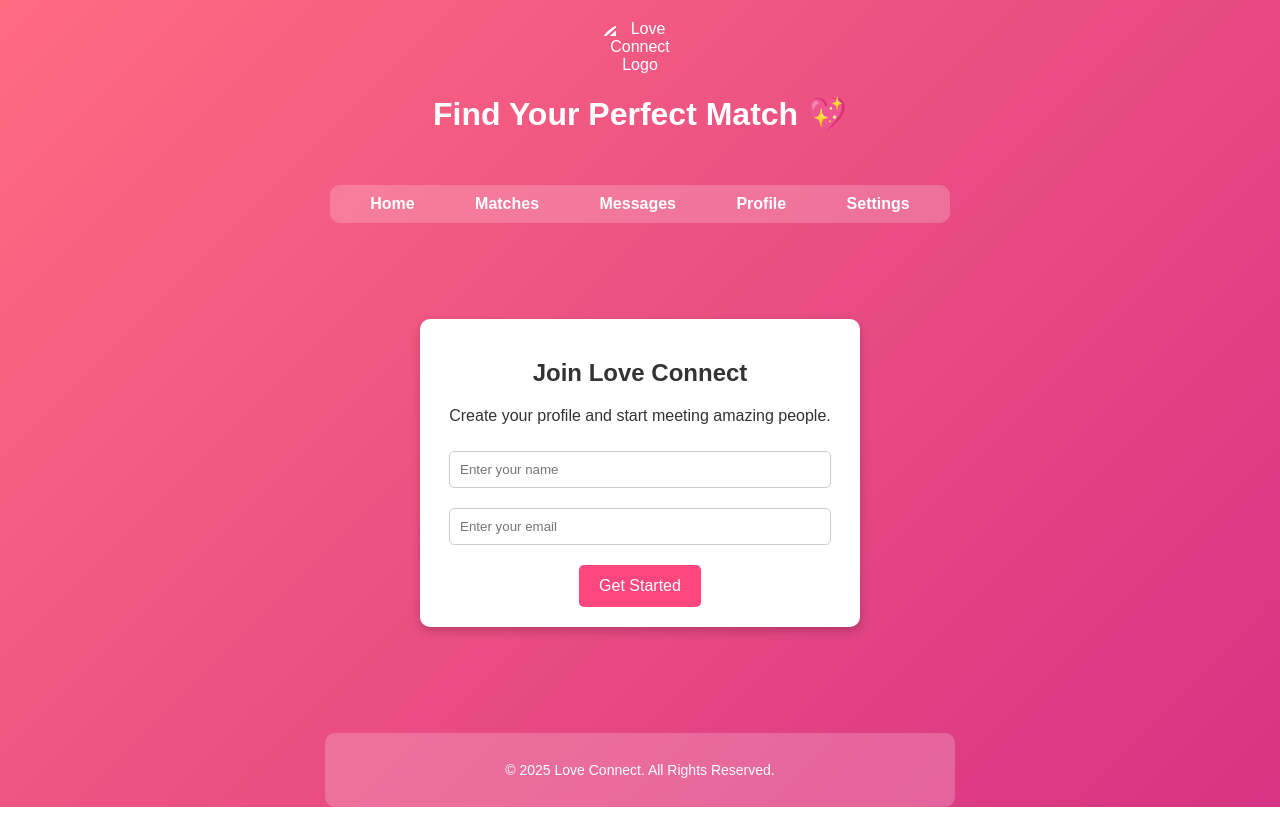
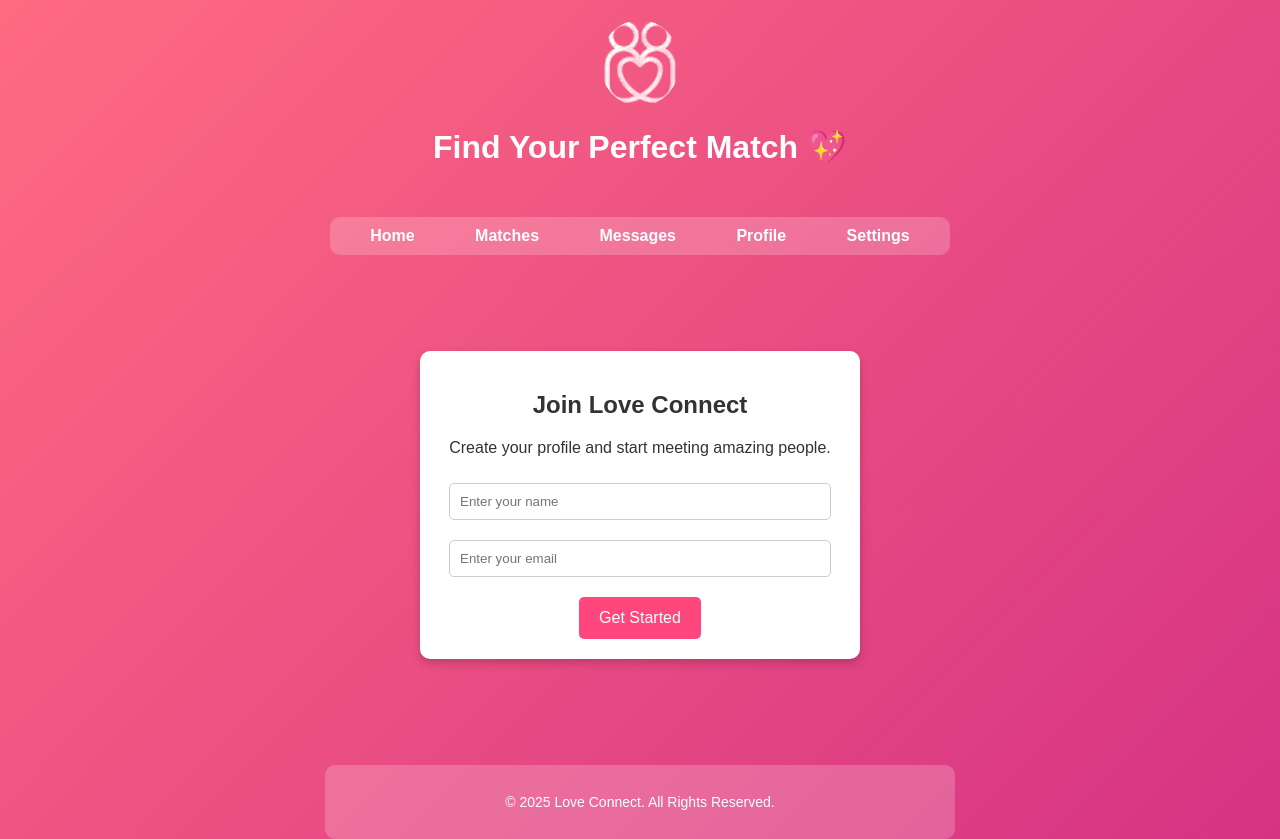
Before and after one commit to ehsan12343636/Dating-App, a plain HTML site: page index.html in a window 1280 px wide. Before the commit the page ends 807 px from the top, so only its background shows below. Drawn offline with Linux system fonts and the light colour scheme.

Commit message:
Update index.html

```diff
--- a/index.html
+++ b/index.html
@@ -10,7 +10,7 @@
 
     <header>
         <div class="logo-container">
-            <img src="images/logo.png" alt="Love Connect Logo" class="logo">
+            <img src="logo.png" alt="Love Connect Logo" class="logo">
         </div>
         <h1>Find Your Perfect Match 💖</h1>
     </header>
```
